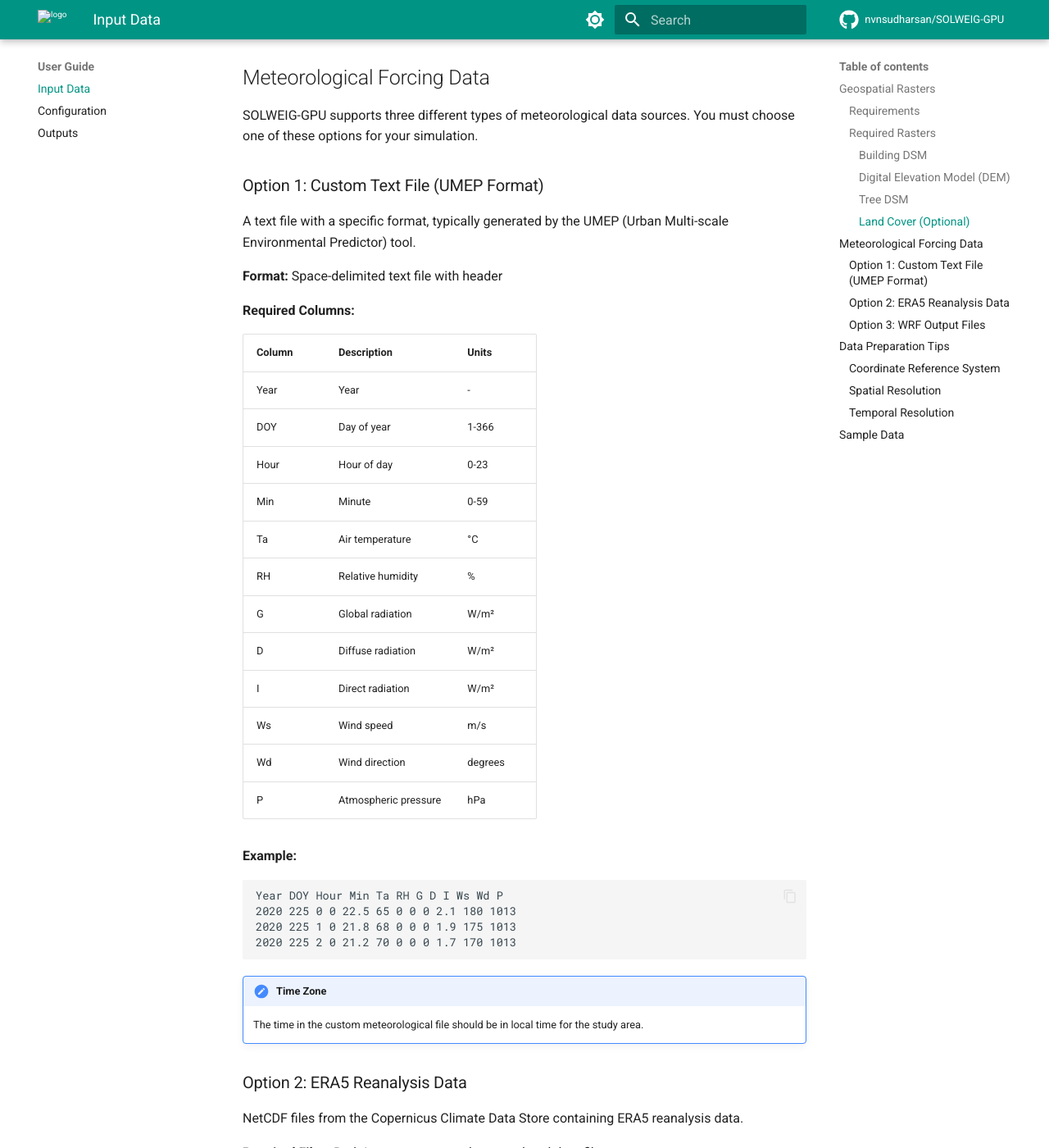
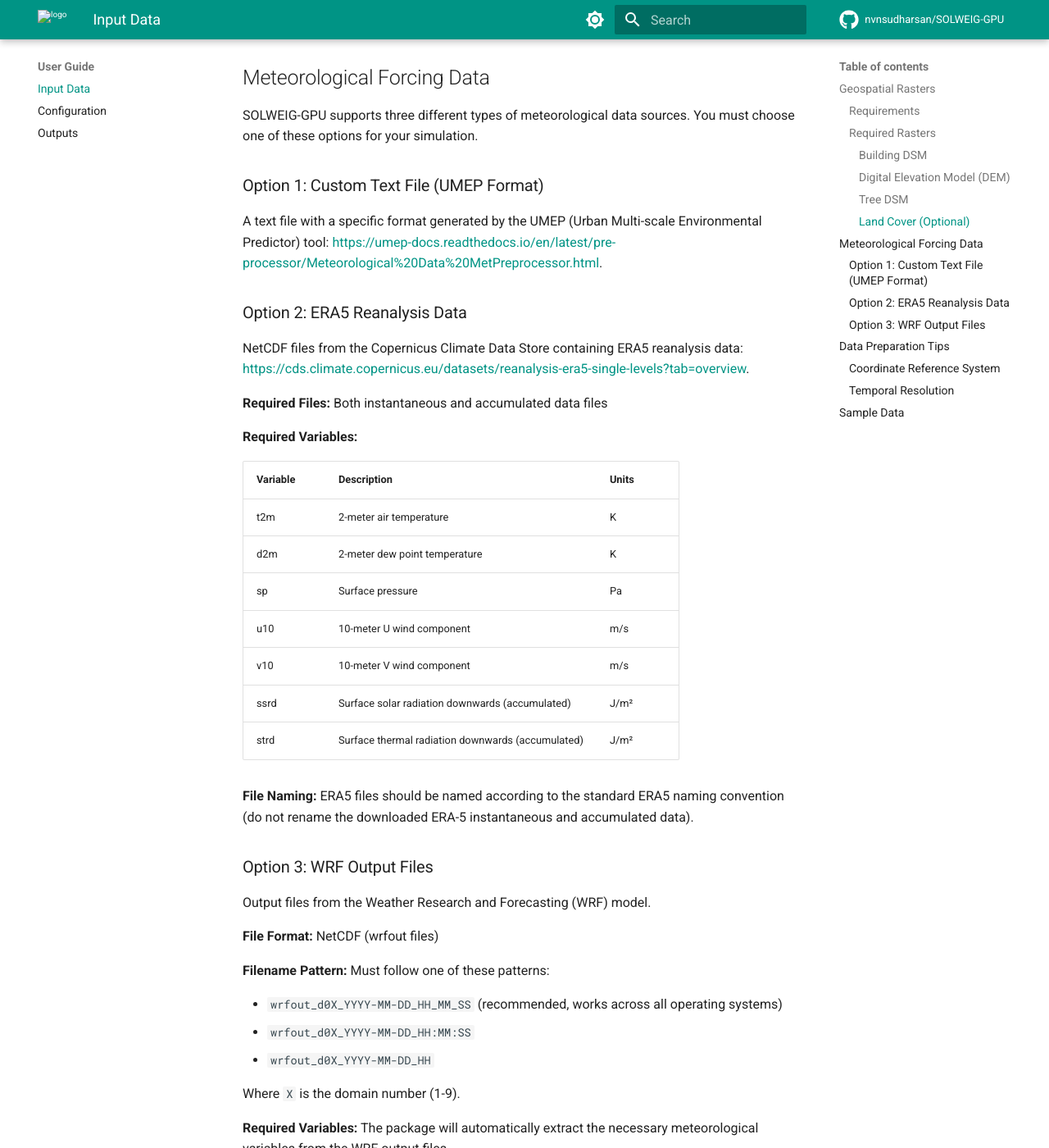
Before and after one commit to nvnsudharsan/SOLWEIG-GPU, an MkDocs documentation site: the page built from docs/input_data.md, in a window 1280 px wide and 1400 px high, scrolled down 2126 px. Shown: the whole window at 82% size. Built offline with MkDocs 1.6.1 and Material for MkDocs 9.7.7, drawn with Linux system fonts in a browser that asks for light colours; comment, search, counter and statistics services are not loaded; the version menu is left out; some of the changed text lies outside the part shown.

Commit message:
Update input_data.md

````diff
--- a/docs/input_data.md
+++ b/docs/input_data.md
@@ -81,42 +81,11 @@ SOLWEIG-GPU supports three different types of meteorological data sources. You m
 
 ### Option 1: Custom Text File (UMEP Format)
 
-A text file with a specific format, typically generated by the UMEP (Urban Multi-scale Environmental Predictor) tool.
-
-**Format:** Space-delimited text file with header
-
-**Required Columns:**
-
-| Column | Description | Units |
-|--------|-------------|-------|
-| Year | Year | - |
-| DOY | Day of year | 1-366 |
-| Hour | Hour of day | 0-23 |
-| Min | Minute | 0-59 |
-| Ta | Air temperature | °C |
-| RH | Relative humidity | % |
-| G | Global radiation | W/m² |
-| D | Diffuse radiation | W/m² |
-| I | Direct radiation | W/m² |
-| Ws | Wind speed | m/s |
-| Wd | Wind direction | degrees |
-| P | Atmospheric pressure | hPa |
-
-**Example:**
-
-```
-Year DOY Hour Min Ta RH G D I Ws Wd P
-2020 225 0 0 22.5 65 0 0 0 2.1 180 1013
-2020 225 1 0 21.8 68 0 0 0 1.9 175 1013
-2020 225 2 0 21.2 70 0 0 0 1.7 170 1013
-```
-
-!!! note "Time Zone"
-    The time in the custom meteorological file should be in local time for the study area.
+A text file with a specific format generated by the UMEP (Urban Multi-scale Environmental Predictor) tool: <https://umep-docs.readthedocs.io/en/latest/pre-processor/Meteorological%20Data%20MetPreprocessor.html>.
 
 ### Option 2: ERA5 Reanalysis Data
 
-NetCDF files from the Copernicus Climate Data Store containing ERA5 reanalysis data.
+NetCDF files from the Copernicus Climate Data Store containing ERA5 reanalysis data: <https://cds.climate.copernicus.eu/datasets/reanalysis-era5-single-levels?tab=overview>.
 
 **Required Files:** Both instantaneous and accumulated data files
 
@@ -132,13 +101,7 @@ NetCDF files from the Copernicus Climate Data Store containing ERA5 reanalysis d
 | ssrd | Surface solar radiation downwards (accumulated) | J/m² |
 | strd | Surface thermal radiation downwards (accumulated) | J/m² |
 
-**File Naming:** ERA5 files should be named according to the standard ERA5 naming convention.
-
-!!! info "Downloading ERA5 Data"
-    ERA5 data can be downloaded from the [Copernicus Climate Data Store](https://cds.climate.copernicus.eu/). You will need to register for a free account.
-
-!!! warning "Time Specification"
-    When using ERA5 data, you must specify `start_time` and `end_time` in **UTC**. The package will automatically convert to local time based on the location of your study area.
+**File Naming:** ERA5 files should be named according to the standard ERA5 naming convention (do not rename the downloaded ERA-5 instantaneous and accumulated data).
 
 ### Option 3: WRF Output Files
 
@@ -165,24 +128,6 @@ Where `X` is the domain number (1-9).
 
 Choose an appropriate projected coordinate system for your study area. UTM zones are commonly used for urban-scale studies.
 
-!!! tip "CRS Selection"
-    - Use a projected CRS (not geographic lat/lon)
-    - UTM zones work well for most applications
-    - Ensure all rasters use the same CRS
-
-### Spatial Resolution
-
-The appropriate spatial resolution depends on your study objectives and computational resources.
-
-**Recommended Resolutions:**
-
-- **High detail:** 0.5 - 2 meters (building-scale features)
-- **Urban block:** 2 - 5 meters (neighborhood-scale)
-- **District:** 5 - 10 meters (city-district scale)
-
-!!! warning "Memory Considerations"
-    Higher resolution requires more memory. Use the `tile_size` parameter to manage memory usage for large domains.
-
 ### Temporal Resolution
 
 Currently, SOLWEIG-GPU is tested and optimized for **hourly data**. Sub-hourly or multi-hourly data may require modifications to the code.
@@ -199,5 +144,5 @@ The sample dataset includes:
 - Meteorological forcing data in all three formats (custom text, ERA5, WRF)
 - Expected output structure
 
-!!! tip "Learning with Sample Data"
+!!! Tip:
     We recommend starting with the sample data to familiarize yourself with the package before processing your own data.
````
Also changed, not shown: other parts of docs/input_data.md (+2 -2 lines).
